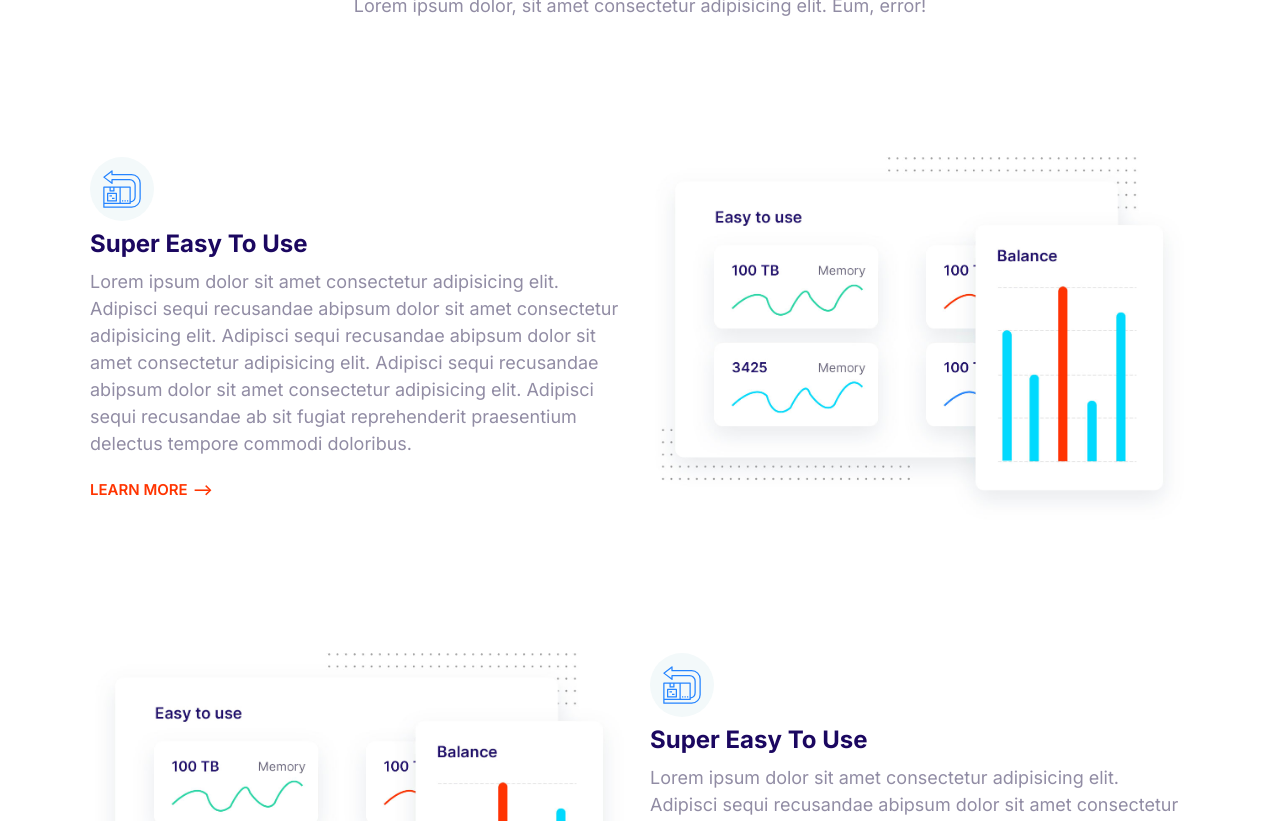
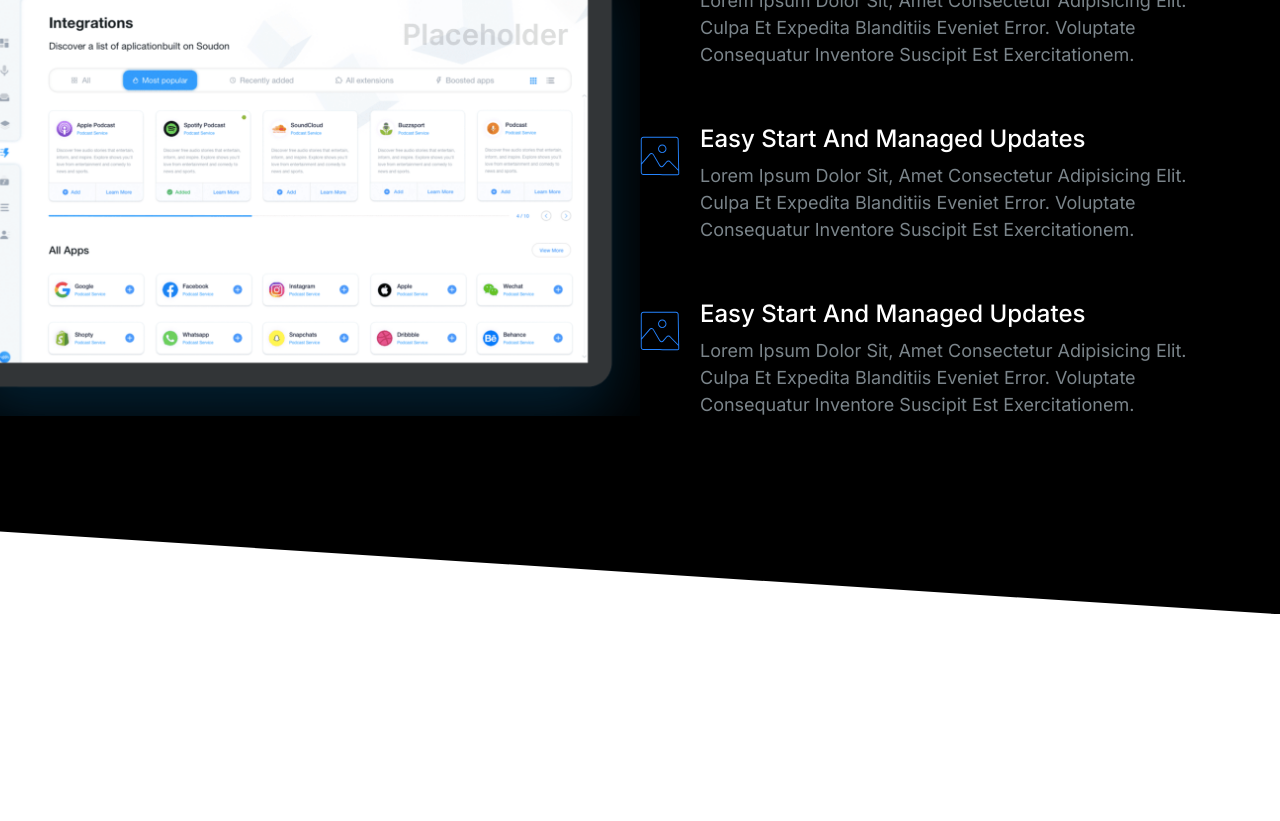
Before and after one commit to JSExplorers/public, a plain HTML site: page index.html in a window 1280 px wide. Shown: the part 215-1036 px from the top of the page. After the commit the page ends 829 px from the top, so only its background shows below. Drawn offline with Linux system fonts and the light colour scheme.

Commit message:
showcase

```diff
--- a/css/responsive.css
+++ b/css/responsive.css
@@ -92,5 +92,7 @@
   .block-domain__prices {
     grid-template-columns: repeat(auto-fit, minmax(10rem, 1fr));
   }
-
+  .feature:nth-of-type(even) .feature__content {
+    order: 2;
+  }
 }
--- a/css/style.css
+++ b/css/style.css
@@ -46,14 +46,21 @@ h2 {
 }
 h3 {
   font-size: 3rem;
+  font-weight: 500;
 }
 p {
   margin-top: 0;
+}
+
+::selection {
+  background: var(--color-primary);
+  color: white;
 }
 .container {
   max-width: 1140px;
   margin: 0 auto;
 }
+
 /*------Links------*/
 a {
   text-decoration: none;
@@ -73,9 +80,6 @@ a {
 .link-arrow:hover::after {
   margin-left: 10px;
 }
-/* @media (min-width: 768px) {
-
-} */
 /*------Badges------*/
 .badge {
   border-radius: var(--border-radius);
@@ -96,18 +100,10 @@ a {
   color: white;
 }
 /*
-@media (mind-width: 768px) {
-  .badge {
-    font-size: 1.5rem;
-  }
-  .badge--small {
-    font-size: 1.2rem;
-  }
-} */
+
 /*------Lists------*/
 
 .list {
-  color: var(--color-heading);
   list-style: none;
   padding-left: 0;
   text-transform: capitalize;
@@ -118,6 +114,7 @@ a {
 }
 
 .list--tick {
+  color: var(--color-heading);
   list-style-image: url(../images/tick.svg);
   padding-left: 3rem;
 }
@@ -227,11 +224,6 @@ a {
   vertical-align: middle;
 }
 
-@media (min-width: 768px) {
-  /* .btn {
-    font-size: 1.5rem;
-  } */
-}
 /*------Inputs------*/
 .input {
   border-radius: var(--border-radius);
@@ -244,11 +236,6 @@ a {
 ::placeholder {
   text-transform: capitalize;
   color: #cdcbd7;
-}
-@media (min-width: 768px) {
-  /* .input {
-    font-size: 1.5rem;
-  } */
 }
 
 /*------Input Group------*/
@@ -361,6 +348,7 @@ a {
 /*------Media------*/
 .media {
   display: flex;
+  margin-bottom: 4rem;
 }
 .media__title {
   margin-top: 0;
@@ -498,15 +486,17 @@ a {
   background: black;
   color: #7b858b;
 }
-.block--dark .block__heading {
+.block--dark h1,
+.block--dark h2,
+.block--dark h3 {
   color: white;
 }
 .block--skewed-right {
-  clip-path: polygon(0 0, 100% 0, 100% 100%, 0 80%);
+  clip-path: polygon(0 0, 100% 0, 100% 100%, 0 90%);
   padding-bottom: calc(var(--padding-vetical) + 6rem);
 }
 .block--skewed-left {
-  clip-path: polygon(0 0, 100% 0, 100% 80%, 0 100%);
+  clip-path: polygon(0 0, 100% 0, 100% 90%, 0 100%);
   padding-bottom: calc(var(--padding-vetical) + 6rem);
 }
 /*------Nav Bar------*/
@@ -547,10 +537,6 @@ a {
   transform: translateY(5px);
 }
 /*------Hero------*/
-
-.hero {
-  clip-path: polygon(0 0, 100% 0, 100% 90%, 0 100%);
-}
 
 .hero__tagline {
   font-size: 2rem;
@@ -610,8 +596,20 @@ a {
   width: 100%;
 }
 
+/*------Showcase Block------*/
+
+.block-showcase__image {
+  width: 100%;
+}
+
 @media (min-width: 768px) {
-  .feature:nth-of-type(even) .feature__content {
-    order: 2;
+  .block-showcase .grid {
+    grid-template-columns: 50% 50%;
+  }
+
+  .block-showcase__image {
+    width: auto;
+    max-width: 700px;
+    justify-self: end;
   }
 }
--- a/index.html
+++ b/index.html
@@ -18,133 +18,90 @@
     <title>Document</title>
   </head>
   <body>
-    <section class="block container">
-      <header class="block block__header">
-        <h2>host on the lcoud</h2>
-        <p>
-          Lorem ipsum dolor, sit amet consectetur adipisicing elit. Eum, error!
-        </p>
+    <section class="block block--dark block--skewed-right block-showcase">
+      <header class="block__header">
+        <h2>user fiendly control panel</h2>
       </header>
-
-      <article class="grid grid--1x2 feature">
-        <div class="feature__content">
-          <span class="icon-container">
-            <svg class="icon icon--primary">
-              <use xlink:href="/images/sprite.svg#easy"></use>
-            </svg>
-          </span>
-
-          <h3 class="feature__heading">super easy to use</h3>
-
-          <p>
-            Lorem ipsum dolor sit amet consectetur adipisicing elit. Adipisci
-            sequi recusandae abipsum dolor sit amet consectetur adipisicing
-            elit. Adipisci sequi recusandae abipsum dolor sit amet consectetur
-            adipisicing elit. Adipisci sequi recusandae abipsum dolor sit amet
-            consectetur adipisicing elit. Adipisci sequi recusandae ab sit
-            fugiat reprehenderit praesentium delectus tempore commodi doloribus.
-          </p>
-
-          <a href="" class="link-arrow">learn more</a>
-        </div>
-
-        <picture>
+      <div class="container grid grid--1x2">
         <img
-            class="feature__image"
-            sizes="(max-width: 1283px) 100vw, 1283px"
+          class="block-showcase__image"
+          sizes="(max-width: 1517px) 100vw, 1517px"
           srcset="
-              /images/easy_yf6v6m_c_scale,w_190.jpg   190w,
-              /images/easy_yf6v6m_c_scale,w_441.jpg   441w,
-              /images/easy_yf6v6m_c_scale,w_697.jpg   697w,
-              /images/easy_yf6v6m_c_scale,w_754.jpg   754w,
-              /images/easy_yf6v6m_c_scale,w_1187.jpg 1187w,
-              /images/easy_yf6v6m_c_scale,w_1283.jpg 1283w
+            /images/ipad_wd9gqe_c_scale,w_190.png   190w,
+            /images/ipad_wd9gqe_c_scale,w_397.png   397w,
+            /images/ipad_wd9gqe_c_scale,w_551.png   551w,
+            /images/ipad_wd9gqe_c_scale,w_560.png   560w,
+            /images/ipad_wd9gqe_c_scale,w_979.png   979w,
+            /images/ipad_wd9gqe_c_scale,w_971.png   971w,
+            /images/ipad_wd9gqe_c_scale,w_1052.png 1052w,
+            /images/ipad_wd9gqe_c_scale,w_1137.png 1137w,
+            /images/ipad_wd9gqe_c_scale,w_1236.png 1236w,
+            /images/ipad_wd9gqe_c_scale,w_1209.png 1209w,
+            /images/ipad_wd9gqe_c_scale,w_1420.png 1420w,
+            /images/ipad_wd9gqe_c_scale,w_1415.png 1415w,
+            /images/ipad_wd9gqe_c_scale,w_1479.png 1479w,
+            /images/ipad_wd9gqe_c_scale,w_1517.png 1517w
           "
-            src="/images/easy_yf6v6m_c_scale,w_1283.jpg"
+          src="/images/ipad_wd9gqe_c_scale,w_1517.png"
           alt=""
         />
-        </picture>
-      </article>
 
-      <article class="grid grid--1x2 feature">
-        <div class="feature__content">
-          <span class="icon-container">
+        <ul class="list">
+          <li>
+            <div class="media">
+              <div class="media__image">
                 <svg class="icon icon--primary">
-              <use xlink:href="/images/sprite.svg#easy"></use>
+                  <use xlink:href="/images/sprite.svg#snap"></use>
                 </svg>
-          </span>
+              </div>
+              <div class="media__body">
+                <h3 class="media__title">easy start and managed updates</h3>
+                <p>
+                  Lorem ipsum dolor sit, amet consectetur adipisicing elit.
+                  Culpa et expedita blanditiis eveniet error. Voluptate
+                  consequatur inventore suscipit est exercitationem.
+                </p>
+              </div>
+            </div>
+          </li>
 
-          <h3 class="feature__heading">super easy to use</h3>
+          <li>
+            <div class="media">
+              <div class="media__image">
+                <svg class="icon icon--primary">
+                  <use xlink:href="/images/sprite.svg#snap"></use>
+                </svg>
+              </div>
+              <div class="media__body">
+                <h3 class="media__title">easy start and managed updates</h3>
+                <p>
+                  Lorem ipsum dolor sit, amet consectetur adipisicing elit.
+                  Culpa et expedita blanditiis eveniet error. Voluptate
+                  consequatur inventore suscipit est exercitationem.
+                </p>
+              </div>
+            </div>
+          </li>
 
+          <li>
+            <div class="media">
+              <div class="media__image">
+                <svg class="icon icon--primary">
+                  <use xlink:href="/images/sprite.svg#snap"></use>
+                </svg>
+              </div>
+              <div class="media__body">
+                <h3 class="media__title">easy start and managed updates</h3>
                 <p>
-            Lorem ipsum dolor sit amet consectetur adipisicing elit. Adipisci
-            sequi recusandae abipsum dolor sit amet consectetur adipisicing
-            elit. Adipisci sequi recusandae abipsum dolor sit amet consectetur
-            adipisicing elit. Adipisci sequi recusandae abipsum dolor sit amet
-            consectetur adipisicing elit. Adipisci sequi recusandae ab sit
-            fugiat reprehenderit praesentium delectus tempore commodi doloribus.
+                  Lorem ipsum dolor sit, amet consectetur adipisicing elit.
+                  Culpa et expedita blanditiis eveniet error. Voluptate
+                  consequatur inventore suscipit est exercitationem.
                 </p>
-
-          <a href="" class="link-arrow">learn more</a>
               </div>
-
-        <picture>
-          <img
-            class="feature__image"
-            sizes="(max-width: 1283px) 100vw, 1283px"
-            srcset="
-              /images/easy_yf6v6m_c_scale,w_190.jpg   190w,
-              /images/easy_yf6v6m_c_scale,w_441.jpg   441w,
-              /images/easy_yf6v6m_c_scale,w_697.jpg   697w,
-              /images/easy_yf6v6m_c_scale,w_754.jpg   754w,
-              /images/easy_yf6v6m_c_scale,w_1187.jpg 1187w,
-              /images/easy_yf6v6m_c_scale,w_1283.jpg 1283w
-            "
-            src="/images/easy_yf6v6m_c_scale,w_1283.jpg"
-            alt=""
-          />
-        </picture>
-      </article>
-
-      <article class="grid grid--1x2 feature">
-        <div class="feature__content">
-          <span class="icon-container">
-            <svg class="icon icon--primary">
-              <use xlink:href="/images/sprite.svg#easy"></use>
-            </svg>
-          </span>
-
-          <h3 class="feature__heading">super easy to use</h3>
-
-          <p>
-            Lorem ipsum dolor sit amet consectetur adipisicing elit. Adipisci
-            sequi recusandae abipsum dolor sit amet consectetur adipisicing
-            elit. Adipisci sequi recusandae abipsum dolor sit amet consectetur
-            adipisicing elit. Adipisci sequi recusandae abipsum dolor sit amet
-            consectetur adipisicing elit. Adipisci sequi recusandae ab sit
-            fugiat reprehenderit praesentium delectus tempore commodi doloribus.
-          </p>
-
-          <a href="" class="link-arrow">learn more</a>
             </div>
-
-        <picture>
-          <img
-            class="feature__image"
-            sizes="(max-width: 1283px) 100vw, 1283px"
-            srcset="
-              /images/easy_yf6v6m_c_scale,w_190.jpg   190w,
-              /images/easy_yf6v6m_c_scale,w_441.jpg   441w,
-              /images/easy_yf6v6m_c_scale,w_697.jpg   697w,
-              /images/easy_yf6v6m_c_scale,w_754.jpg   754w,
-              /images/easy_yf6v6m_c_scale,w_1187.jpg 1187w,
-              /images/easy_yf6v6m_c_scale,w_1283.jpg 1283w
-            "
-            src="/images/easy_yf6v6m_c_scale,w_1283.jpg"
-            alt=""
-          />
-        </picture>
-      </article>
+          </li>
+        </ul>
+      </div>
     </section>
   </body>
 </html>
```
Also changed, not shown: components/features.html (+19 -21 lines), components/showCase.html (added, +85 -0 lines), images/ipad.png (added), images/ipad_wd9gqe_c_scale,w_1052.png (added), images/ipad_wd9gqe_c_scale,w_1137.png (added), images/ipad_wd9gqe_c_scale,w_1209.png (added), images/ipad_wd9gqe_c_scale,w_1236.png (added), images/ipad_wd9gqe_c_scale,w_1415.png (added), images/ipad_wd9gqe_c_scale,w_1420.png (added), images/ipad_wd9gqe_c_scale,w_1479.png (added), images/ipad_wd9gqe_c_scale,w_1517.png (added), images/ipad_wd9gqe_c_scale,w_190.png (added), images/ipad_wd9gqe_c_scale,w_397.png (added), images/ipad_wd9gqe_c_scale,w_551.png (added), 3 more files. Lines whose indentation alone changed are shown as unchanged.
